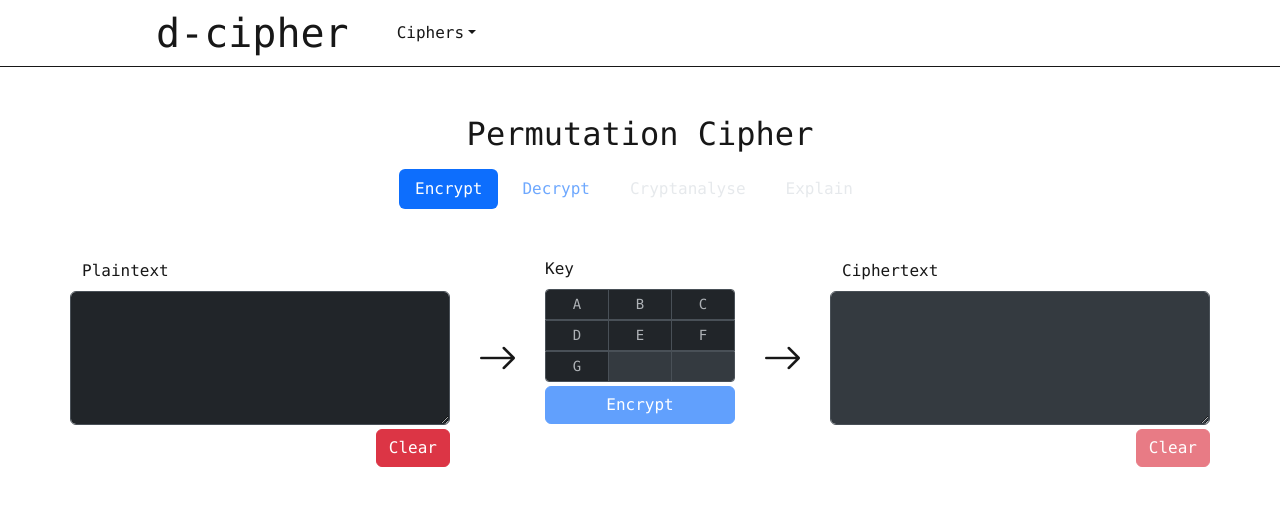
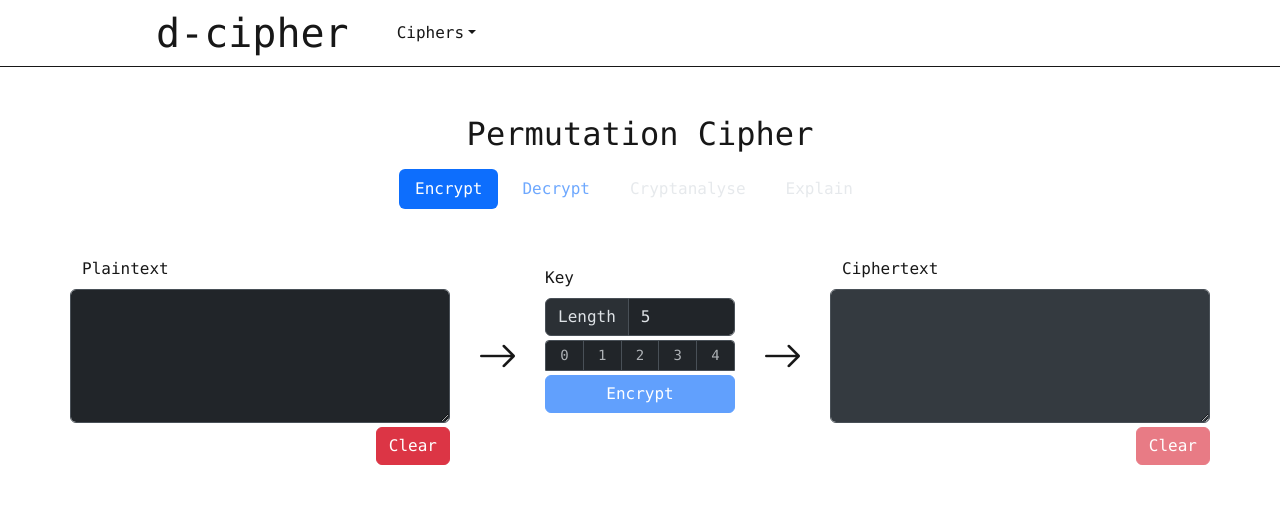
Before and after one commit to AssistantToTheRegionalManager96/d-cipher, a Next.js app: page /ciphers/permutation in a window 1280 px wide. Shown: the top 506 px of the page. Built offline with nearby package versions, Linux system fonts and the light colour scheme.

Commit message:
WIP on grid input module

```diff
--- a/src/app/ciphers/permutation/page.js
+++ b/src/app/ciphers/permutation/page.js
@@ -13,7 +13,14 @@ const Home = () => {
     const [ciphertext, setCiphertext] = useState("");
     const [lastUsedPlaintext, setLastUsedPlaintext] = useState("");
     const [lastUsedCiphertext, setLastUsedCiphertext] = useState("");
-    const [key, setKey] = useState("");
+    const [key, setKey] = useState({
+        0: '0',
+        1: '1',
+        2: '2',
+        3: '3',
+        4: '4'
+    });
+    const [keyLength, setKeyLength] = useState(5);
 
     const encrypt = (plaintext, key) => {
         var encryptedChars = [];
@@ -46,10 +53,33 @@ const Home = () => {
         return encrypt(ciphertext, keyInv.join(""));
     }
 
-    const handleKeyChange = (value) => {
-        var newValue = value.replace(/[^\d.-]+/g, '');
-        setKey(newValue);
+    const handleKeyLengthChange = (value) => {
+        var length = parseInt(value);
+
+        if (isNaN(length) || length > 10 || length < 2) return;
+
+        var keyArray = Object.entries(key);
+
+
+        if (length == keyArray.length) return;
+        else if (length < keyArray.length) {
+            while(length < keyArray.length) {
+                var last = keyArray.pop();
+
+                var idx = keyArray.findIndex((element) => element[1] == last[0]);
+                ~idx && (keyArray[idx][1] = last[1]);
+            }
+        }
+        else {
+            for (var i = keyArray.length; i < length; i++) {
+                keyArray.push([i.toString(), i.toString()])
+            }
+        }
+
+        setKey(Object.fromEntries(keyArray));
+        setKeyLength(length);
     }
+
 
     const handleRunButton = () => {
         if (activeTab == 0) {
@@ -90,11 +120,12 @@ const Home = () => {
                         <Form.Label>
                             Key
                         </Form.Label>
+                        <InputGroup className="mb-1">
+                            <InputGroup.Text>Length</InputGroup.Text>
+                            <Form.Control type="number" value={keyLength} onChange={(e) => handleKeyLengthChange(e.target.value)}></Form.Control>
+                        </InputGroup>
                         <div className="d-flex flex-xl-column flex-xxl-column gap-1">
-                            <KeyGrid value={{a: 'A', b: 'B', c: 'C', d: 'D', e: 'E', f: 'F', g: 'G'}}  itemsPerRow={3} />
-                            {/* <InputGroup>
-                                <Form.Control type="text" value={key} onChange={(e) =>  {handleKeyChange(e.target.value)}}></Form.Control>
-                            </InputGroup> */}
+                            <KeyGrid keyValue={key} handleKeyUpdate={(keyValue) => setKey(keyValue)}  itemsPerRow={5} />
                             <Button variant="primary" disabled={(activeTab == 0 && plaintext == "") || (activeTab == 1 && ciphertext == "")}
                             onClick={handleRunButton}>{activeTab == 0 ? "Encrypt" : "Decrypt"}</Button>
                         </div>
--- a/src/app/components/keyGrid/keyGrid.js
+++ b/src/app/components/keyGrid/keyGrid.js
@@ -3,26 +3,29 @@ import { createRef, useEffect, useRef, useState } from "react";
 import { Stack, InputGroup, Form} from 'react-bootstrap'
 import KeyGridRow from "../keyGridRow/keyGridRow";
 
-const KeyGrid = ({ value, handleUpdate, showLabels = false, itemsPerRow = 10 }) => {
+const KeyGrid = ({ keyValue, handleKeyUpdate, showLabels = false, itemsPerRow = 10 }) => {
 
-    // const grid = Object.entries(value).reduce((arr, val) => ({...arr, [val[0]]: ({value: val[1], reference: createRef()})}), {});
-    var grid = Chunk(Object.entries(value).map(entry => ({index: entry[0], value: entry[1], reference: createRef()})), itemsPerRow);
-
+    var grid = Chunk(Object.entries(keyValue).map(entry => ({index: entry[0], value: entry[1], reference: createRef()})), itemsPerRow);
     const container = useRef();
     const [currentIndex, setCurrentIndex] = useState({x: "", y: ""});
 
-    // const handleGridUpdate = (index, value) => {
-    //     var oldValue = substitutionKey[index];
-    //     var newValue = value.replace(/[^a-z]/gi, '').toUpperCase();
-    //     if (newValue == "") return;
+    const handleGridUpdate = (index, value) => {
+        var currentValue = grid[index.y][index.x].value;
+        var currentIndex = grid[index.y][index.x].index;
 
-    //     var oldIndexOfNewValue = Object.entries(substitutionKey).filter(x => x[1] == newValue.toUpperCase())[0][0];
-    //     setSubsitutionKey({...substitutionKey, [index]: newValue.toUpperCase(), [oldIndexOfNewValue]: oldValue});
-    // }
+        var keyArray = Object.entries(keyValue);
+        var newValue;
+
+        if (keyArray.filter(x => x[1] == value).length != 0) newValue = value;
+        else if (keyArray.filter(x => x[1] == value.toUpperCase()).length != 0) newValue = value.toUpperCase();
+        else if (keyArray.filter(x => x[1] == value.toLowerCase()).length != 0) newValue = value.toLowerCase();
+        else return;
+
+        var previousIndexOfNewValue = keyArray.filter(x => x[1] == newValue)[0][0];
+        handleKeyUpdate({...keyValue, [currentIndex]: newValue, [previousIndexOfNewValue]: currentValue});
+    }
 
     const handleIndexNavigation = (keydown) => {
-        console.log(keydown);
-        console.log(currentIndex);
 
         switch (keydown) {
             default: break;
@@ -33,12 +36,14 @@ const KeyGrid = ({ value, handleUpdate, showLabels = false, itemsPerRow = 10 })
                 setCurrentIndex({...currentIndex, x: ((currentIndex.x - 1) % grid[currentIndex.y].length + grid[currentIndex.y].length) % grid[currentIndex.y].length})
                 break;
             case "ArrowDown":
-                var indexToTheBottom = (grid.indexOf(currentIndex) + 13) % 26;
-                setCurrentIndex({...currentIndex, y: (currentIndex.y + 1) % grid.length})
+                var ynew = (currentIndex.y + 1) % grid.length;
+                if (currentIndex.x > grid[ynew].length - 1) ynew = 0;
+                setCurrentIndex({...currentIndex, y: ynew})
                 break;
             case "ArrowUp":
-                var indexToTheTop = ((grid.indexOf(currentIndex) - 13) % 26 + 26) % 26;
-                setCurrentIndex(grid[indexToTheTop])
+                var ynew = ((currentIndex.y - 1) % grid.length + grid.length) % grid.length;
+                if (currentIndex.x > grid[ynew].length - 1) ynew = ((ynew - 1) % grid.length + grid.length) % grid.length;
+                setCurrentIndex({...currentIndex, y: ynew})
                 break;
         }
     }
```
